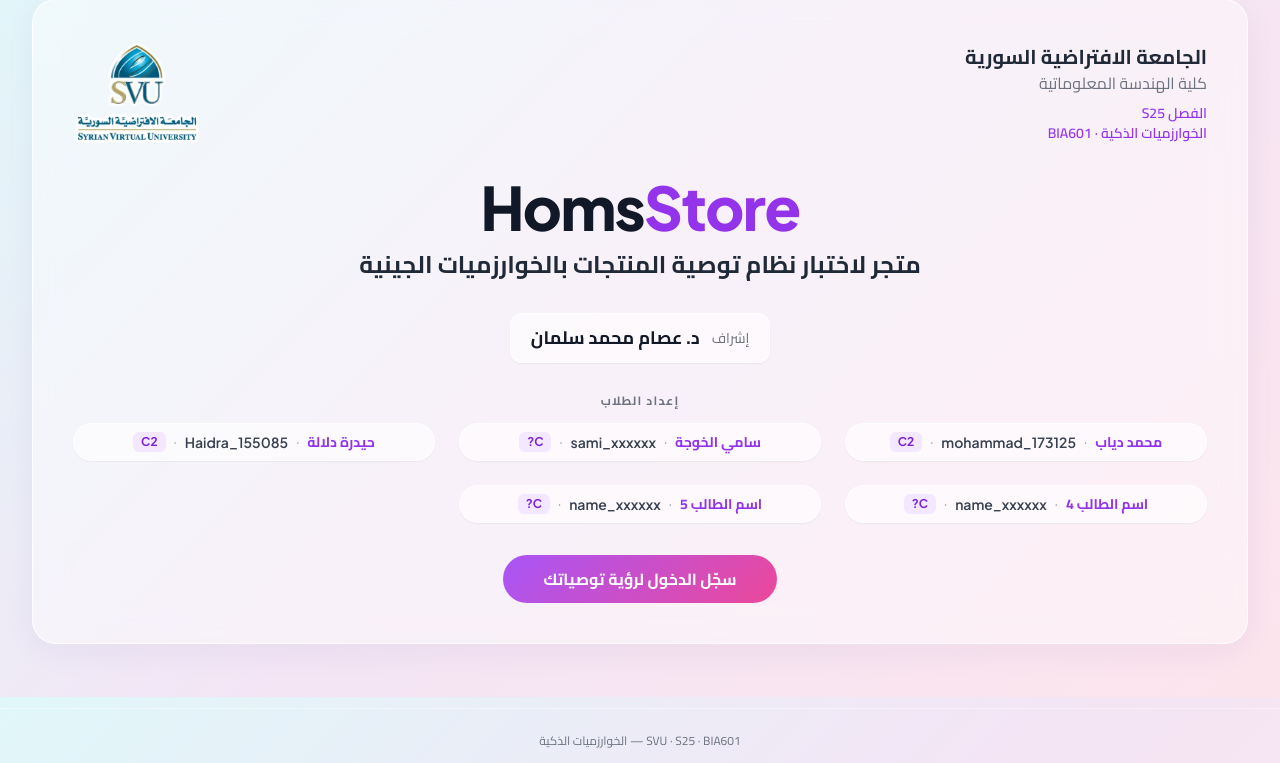
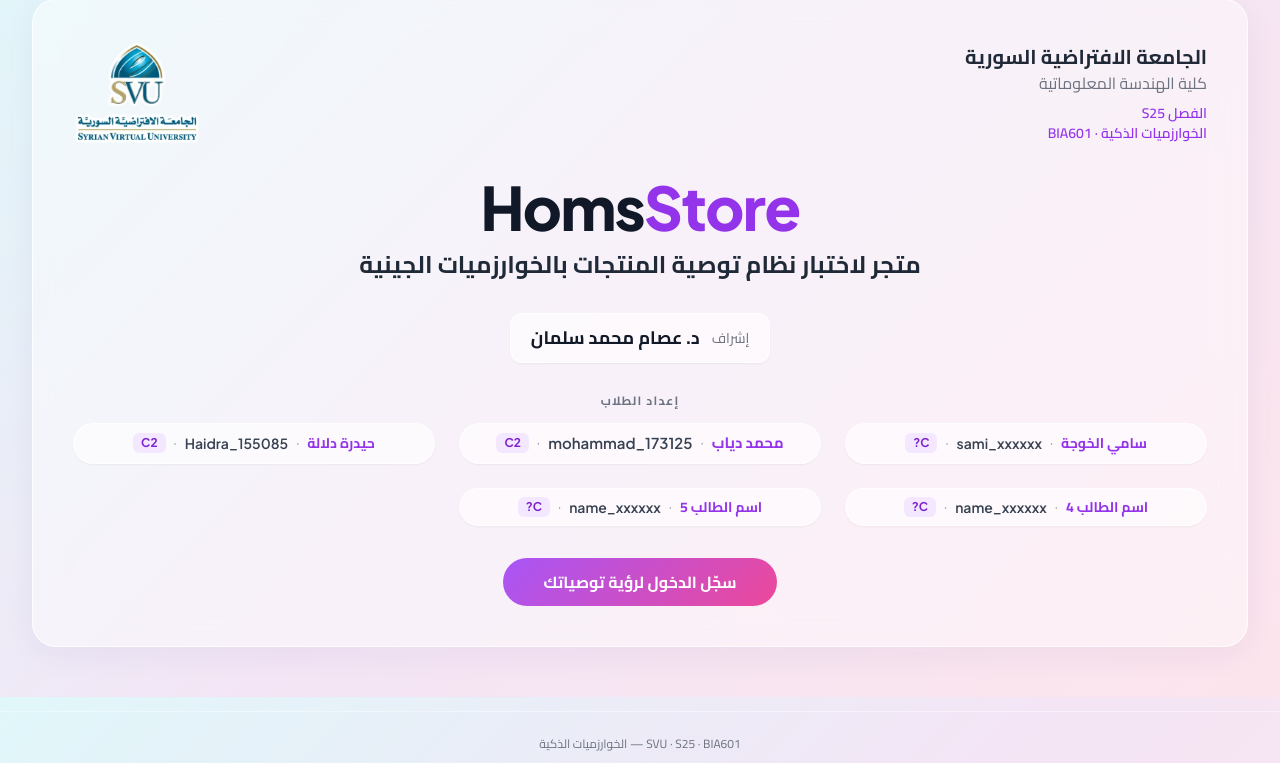
Before and after one commit to Mohammad-Diab/Intelligent-Algorithms-SVU-S25-BIA601, a Flask app: page / in a window 1280 px wide. Shown: the part 103-866 px from the top of the page. Run offline with Flask 3, Linux system fonts and the light colour scheme; parts of the project's set-up code (start-up, migrations or seed data) failed here and were passed over; some libraries are stand-ins or nearby versions.

Commit message:
Update student list:

```diff
--- a/store/templates/home.html
+++ b/store/templates/home.html
@@ -30,15 +30,17 @@
     <span class="inline-block text-xs font-bold tracking-widest text-gray-500 uppercase">إعداد الطلاب</span>
   </div>
   {% set students = [
+    ('سامي الخوجة',   'sami_xxxxxx',     'C?'),
     ('محمد دياب',     'mohammad_173125', 'C2'),
-    ('سامي الخوجة',   'sami_xxxxxx',     'C?'),
     ('حيدرة دلالة',   'Haidra_155085',   'C2'),
     ('اسم الطالب 4',  'name_xxxxxx',     'C?'),
     ('اسم الطالب 5',  'name_xxxxxx',     'C?'),
   ] %}
   <div class="grid grid-cols-1 sm:grid-cols-2 md:grid-cols-3 gap-6 justify-items-center">
     {% for name, sid, cls in students %}
-    <span class="inline-flex items-center gap-2 bg-white/60 border border-white/80 rounded-full px-4 py-2 text-sm shadow-sm w-full justify-center">
+    {% set is_lead = (name == 'محمد دياب') %}
+    <span class="inline-flex items-center gap-2 bg-white/60 border border-white/80 rounded-full px-4 py-2 shadow-sm w-full justify-center
+                 {{ 'text-[15px]' if is_lead else 'text-sm' }}">
       <span class="text-purple-600 font-bold">{{ name }}</span>
       <span class="text-gray-400">·</span>
       <span class="text-gray-700 font-semibold font-en">{{ sid }}</span>
```
